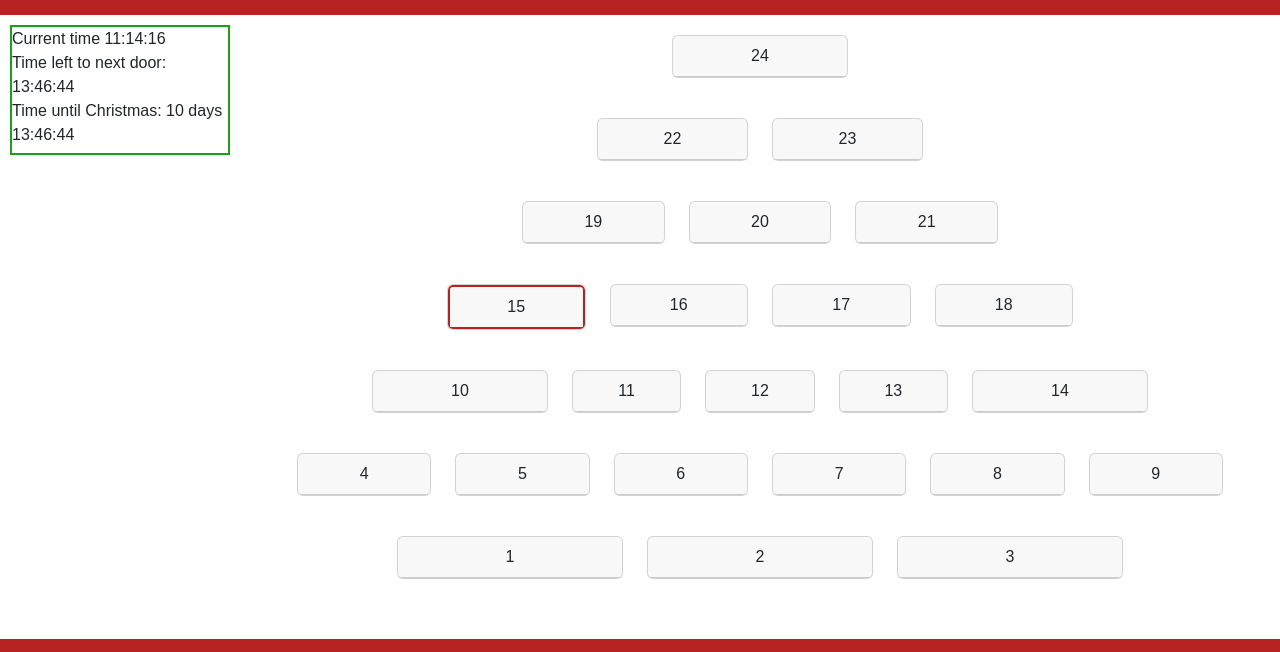
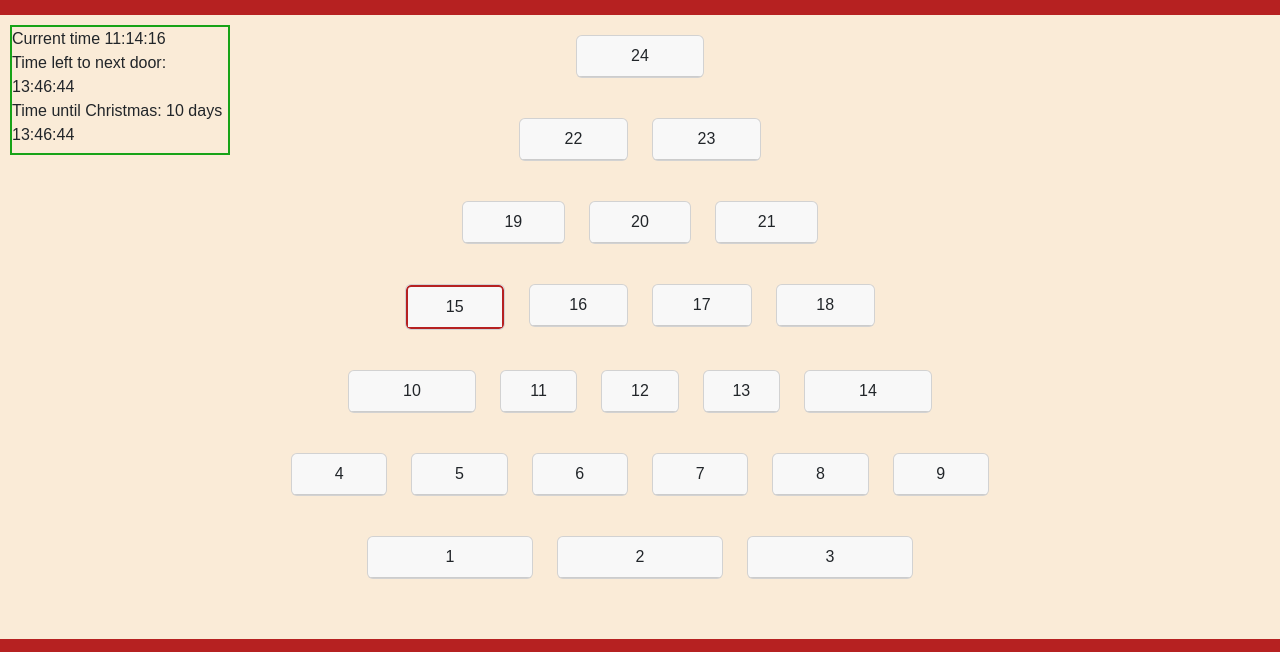
Before and after one commit to mikael-johnsson/team3-dec-hackathon, a plain HTML site: page index.html in a window 1280 px wide. Shown: the part 61-713 px from the top of the page. Drawn offline with nearby package versions, Linux system fonts and the light colour scheme.

Commit message:
add background color

```diff
--- a/index.html
+++ b/index.html
@@ -30,7 +30,7 @@
 
         <div id="main-container">
             <!-- Timer Section -->
-            <aside class="d-sm-block d-none" id="timer">
+            <aside class="d-sm-block d-none timer-container" id="timer">
                 <div id="currentTime"></div>
                 <div id="timeToNextDoor"></div>
                 <div id="timeToChristmas"></div>
@@ -309,6 +309,9 @@
                 </div>
                 <!-- End  of calendar doors -->
             </section>
+            <aside>
+                <div class="right-aside"></div>
+            </aside>
         </div>
 
         <!-- Footer starts here -->
--- a/static/css/style.css
+++ b/static/css/style.css
@@ -1,4 +1,9 @@
 /* All styles goes here */
+
+/* background color */
+.timer-container, .right-aside, .calendar-container, #main-container {
+    background-color: antiquewhite !important;
+}
 
 /* Variables */
 :root {
@@ -30,6 +35,13 @@ header {
     width: 220px;
     height: 130px;
     border: solid 2px var(--primary-green);
+    margin: 10px;
+}
+
+/* Right aside styles */
+.right-aside {
+    width: 220px;
+    height: 130px;
     margin: 10px;
 }
 
@@ -156,7 +168,3 @@ footer {
         text-decoration: underline;
     }
 }
-
-body {
-    font-family: fantasy, sans-serif !important;
-}
```
